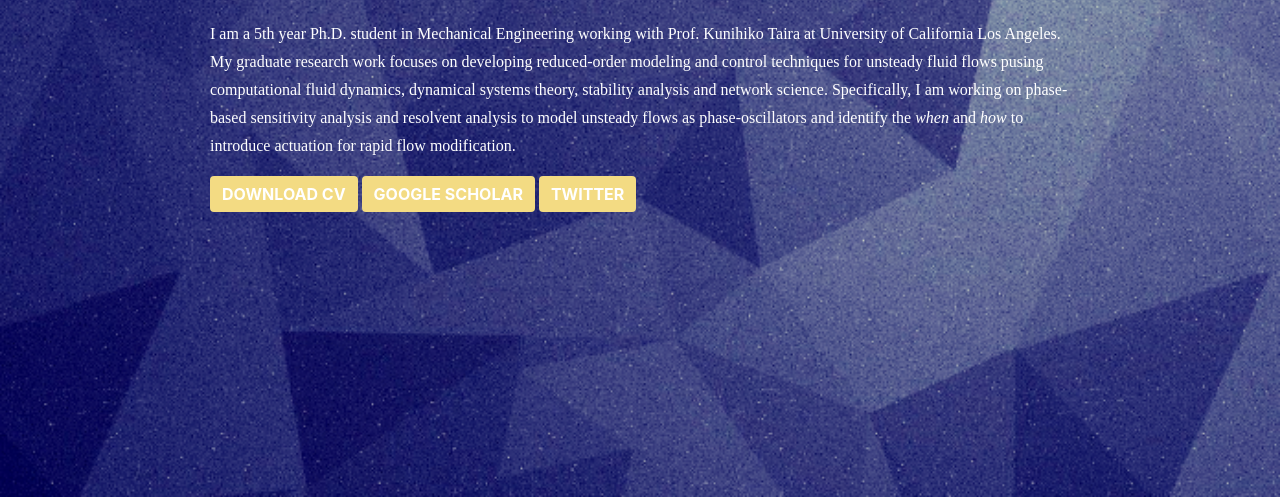
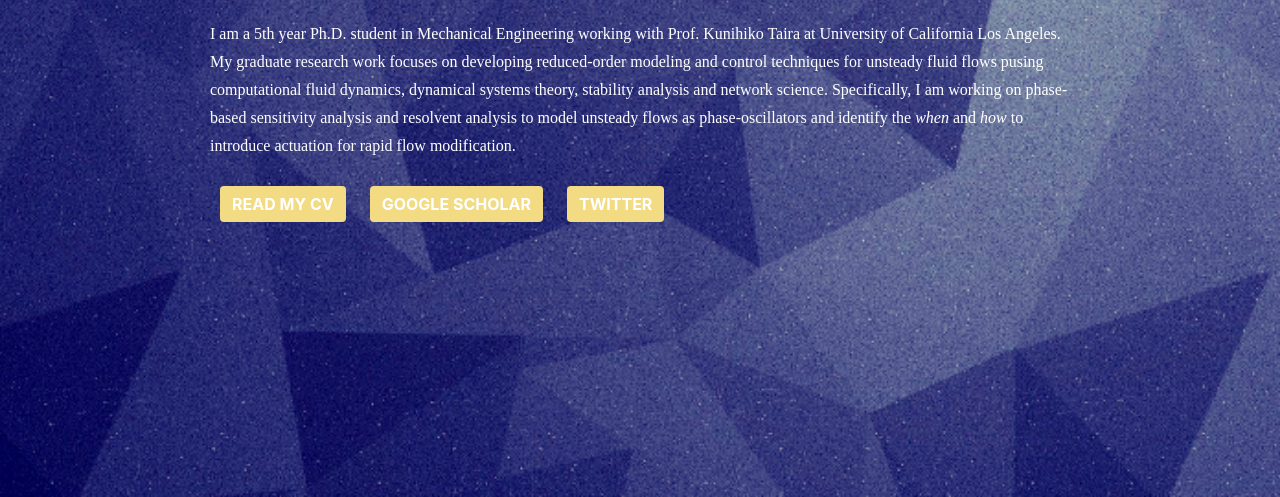
Before and after one commit to Veda97/Veda97.github.io, a website: page index.html in a window 1280 px wide. Shown: the part 303-800 px from the top of the page. Drawn offline with Linux system fonts and the light colour scheme.

Commit message:
main page links

```diff
--- a/css/basic.css
+++ b/css/basic.css
@@ -121,6 +121,7 @@ body {
     transition: color .15s ease-in-out,background-color .15s ease-in-out,border-color .15s ease-in-out,box-shadow .15s ease-in-out;
     text-decoration: none; /* Remove underline */
     color: inherit; /* Use the default text color */
+    margin: 10px;
 }
 
 .btn {
--- a/index.html
+++ b/index.html
@@ -34,9 +34,9 @@
             the <i>when</i> and <i>how</i> to introduce actuation for rapid flow modification.
           </p>
           <p>
-            <a class="btn btn-primary btn-l" href="img/Neethu_Renjith_CV.pdf" download> DOWNLOAD CV</a>
-            <a class="btn btn-primary btn-l  js-scroll-trigger" href="#contact">GOOGLE SCHOLAR</a>
-            <a class="btn btn-primary btn-l  js-scroll-trigger" href="#contact">TWITTER</a>
+            <a class="btn btn-primary btn-l" target="_blank" href="https://drive.google.com/file/d/13qrZfP-Niq34qEcmLqbIlwJ667VbJA31/view?usp=sharing" download> READ MY CV</a>
+            <a class="btn btn-primary btn-l  js-scroll-trigger" target="_blank" href="https://0-scholar-google-com.brum.beds.ac.uk/citations?user=yIO8FBAAAAAJ&hl=en">GOOGLE SCHOLAR</a>
+            <a class="btn btn-primary btn-l  js-scroll-trigger" target="_blank" href="https://twitter.com/_VedasriG">TWITTER</a>
         </p>
 
 
```
